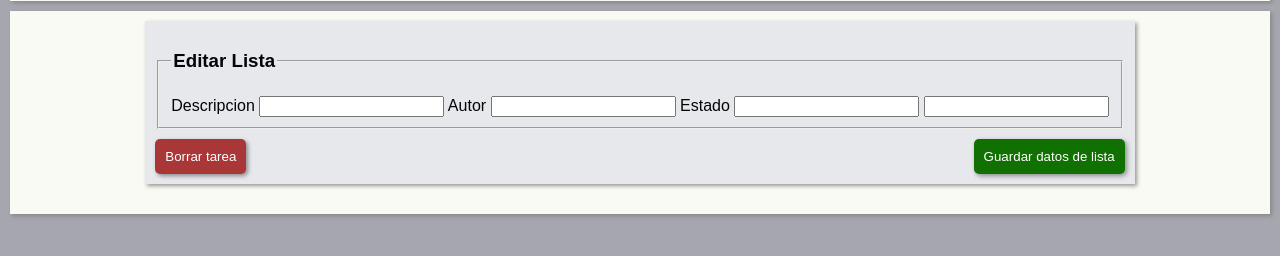
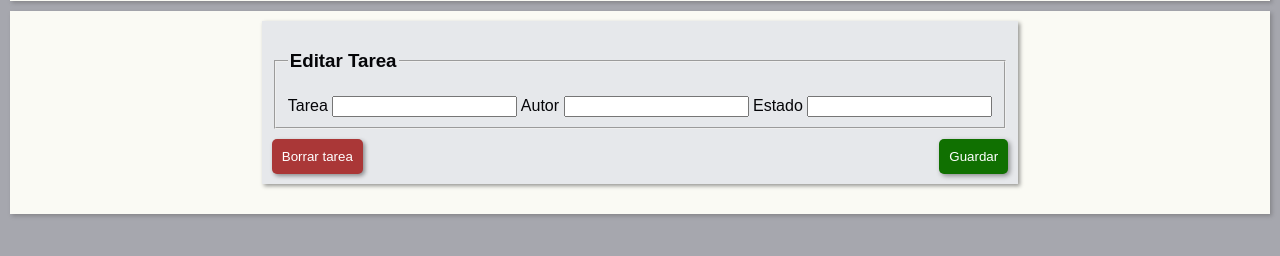
Before and after one commit to saulrodtorres/listas.srttorres.es, a Django app: template web/listas/templates/listas/tarea.html in a window 1280 px wide. Shown: the part 154-410 px from the top of the page. Run offline with Django 5.2, Linux system fonts and the light colour scheme; the template is opened without the code that fills it, so the values that code supplies are empty; some libraries are stand-ins or nearby versions.

Commit message:
minor fixes in html names
Editar Tarea <- Editar Lista etc
field input wrong in lista.html

```diff
--- a/web/listas/templates/listas/lista.html
+++ b/web/listas/templates/listas/lista.html
@@ -29,7 +29,7 @@
                 </fieldset>
                 <div class="clase_botones_editar_lista">
                     <button type="button" onclick="javascript:borrar_lista()" class="clase_boton_rojo_borrar">Borrar lista</button>
-                    <input type="submit" class="clase_boton_verde_guardar" value="Guardar datos de lista">
+                    <input type="submit" class="clase_boton_verde_guardar" value="Guardar">
                 </div>
             </form>
         </div>
--- a/web/listas/templates/listas/nueva_lista.html
+++ b/web/listas/templates/listas/nueva_lista.html
@@ -29,7 +29,7 @@
                 </fieldset>
                 <div class="clase_botones_editar_lista">
                     <button type="button" onclick="javascript:borrar_lista()" class="clase_boton_rojo_borrar">Borrar lista</button>
-                    <input type="submit" class="clase_boton_verde_guardar" value="Guardar datos de lista">
+                    <input type="submit" class="clase_boton_verde_guardar" value="Guardar">
                 </div>
             </form>
         </div>
--- a/web/listas/templates/listas/nueva_tarea.html
+++ b/web/listas/templates/listas/nueva_tarea.html
@@ -25,8 +25,8 @@
             <form action="{% url 'listas:tarea' tarea.id %}" method="post">
                 {% csrf_token %}
                 <fieldset>
-                    <legend><h3>Editar Lista</h3></legend>
-                    <label for="descripcion_tarea">Descripcion</label>
+                    <legend><h3>Editar Tarea</h3></legend>
+                    <label for="descripcion_tarea">Tarea</label>
                     <input type="text" name="descripcion_tarea" id="descripcion_tarea" value="{{tarea.descripcion}}">
                     <label for="autor_tarea">Autor</label>
                     <input type="text" name="autor_tarea" id="nombre_autor_tarea" value="{{tarea.author_id}}">
@@ -35,7 +35,7 @@
                 </fieldset>
                 <div class="clase_botones_editar_lista">
                     <button type="button" onclick="borrar_tarea('{% url 'listas:borrar_tarea' tarea.id %}')" class="clase_boton_rojo_borrar">Borrar tarea</button>
-                    <input type="submit" class="clase_boton_verde_guardar" value="Guardar datos de lista">
+                    <input type="submit" class="clase_boton_verde_guardar" value="Guardar">
                 </div>
             </form>
         </div>
--- a/web/listas/templates/listas/tarea.html
+++ b/web/listas/templates/listas/tarea.html
@@ -21,18 +21,17 @@
             <form action="{% url 'listas:tarea' tarea.id %}" method="post">
                 {% csrf_token %}
                 <fieldset>
-                    <legend><h3>Editar Lista</h3></legend>
-                    <label for="descripcion_tarea">Descripcion</label>
+                    <legend><h3>Editar Tarea</h3></legend>
+                    <label for="descripcion_tarea">Tarea</label>
                     <input type="text" name="descripcion_tarea" id="descripcion_tarea" value="{{tarea.descripcion}}">
                     <label for="autor_tarea">Autor</label>
                     <input type="text" name="autor_tarea" id="nombre_autor_tarea" value="{{tarea.author_id}}">
                     <label for="estado_tarea">Estado</label>
                     <input type="text" name="estado_tarea" id="estado_tarea" value="{{tarea.estado}}"><!--esto se podría cargar como choices-->
-                    <input type="text" name = "slug_description" id="slug_description" value="{{tarea.slug_description}}"> <!--esto se podría cargar como choices-->
                 </fieldset>
                 <div class="clase_botones_editar_lista">
                     <button type="button" onclick="borrar_tarea('{% url 'listas:borrar_tarea' tarea.id %}')" class="clase_boton_rojo_borrar">Borrar tarea</button>
-                    <input type="submit" class="clase_boton_verde_guardar" value="Guardar datos de lista">
+                    <input type="submit" class="clase_boton_verde_guardar" value="Guardar">
                 </div>
             </form>
         </div>
```
Also changed, not shown: 1 other file.
